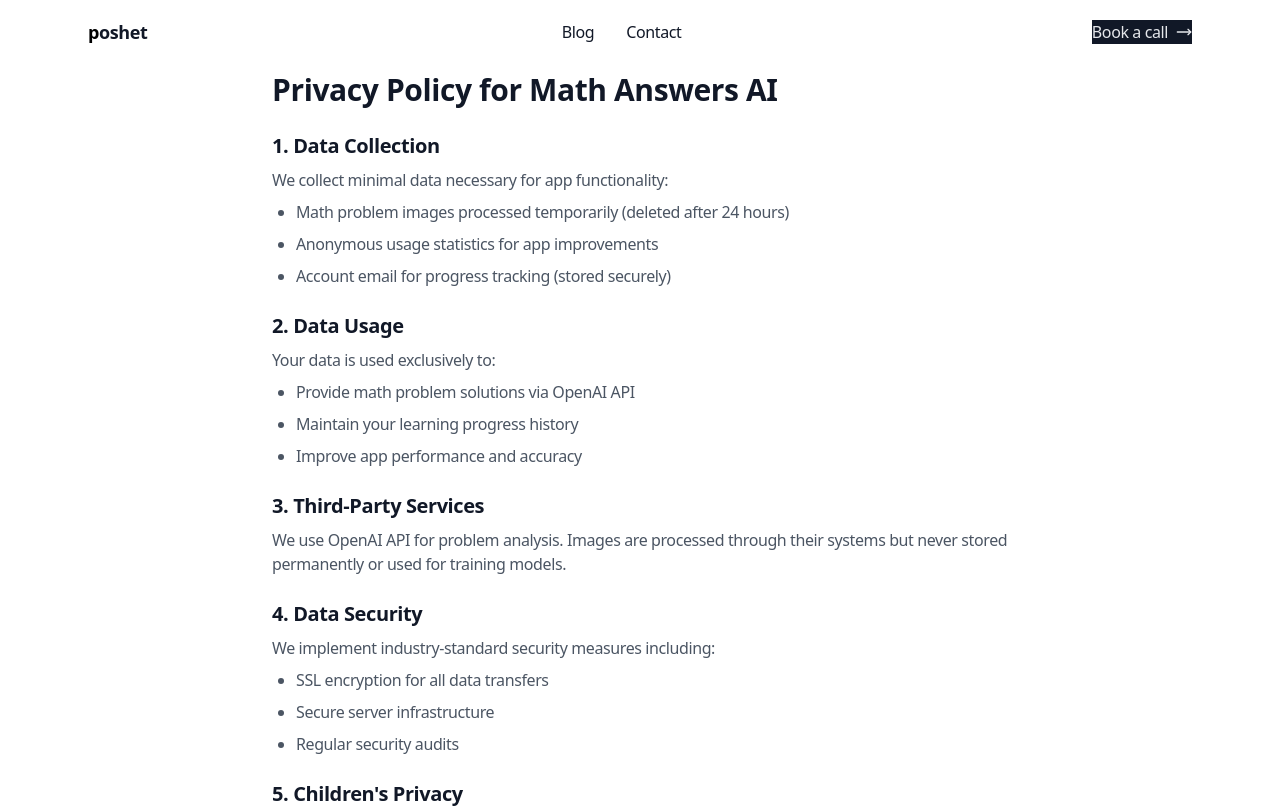
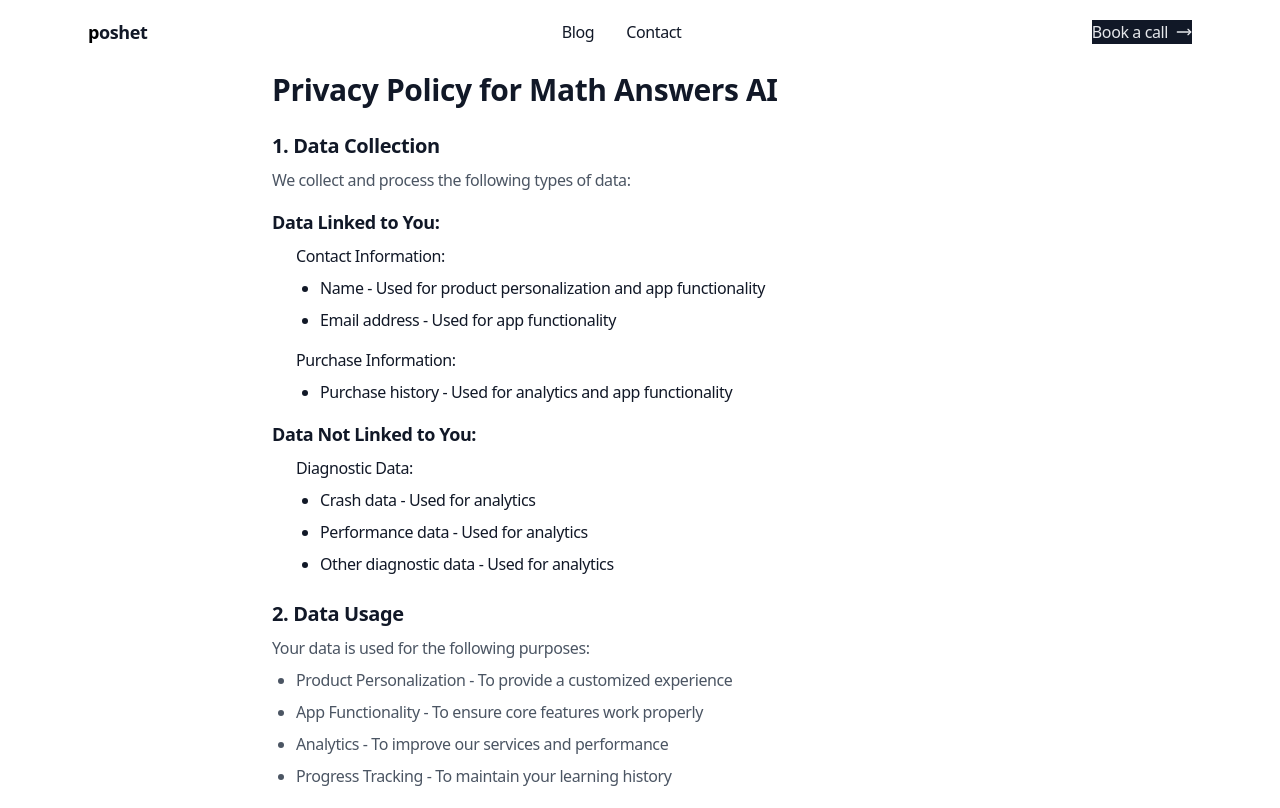
Before and after one commit to ybaha/poshet.co, a Next.js app: page /apps/math/privacy in a window 1280 px wide. Shown: the top 808 px of the page. Built offline with nearby package versions, Linux system fonts and the light colour scheme.

Commit message:
update privacy

```diff
--- a/app/apps/math/privacy/page.tsx
+++ b/app/apps/math/privacy/page.tsx
@@ -16,26 +16,53 @@ export default function PrivacyPage() {
         <section>
           <h2 className="text-xl font-semibold mb-2">1. Data Collection</h2>
           <p className="text-gray-600">
-            We collect minimal data necessary for app functionality:
-            <ul className="list-disc pl-6 mt-2 space-y-2">
+            We collect and process the following types of data:
+          </p>
+
+          <h3 className="text-lg font-semibold mt-4 mb-2">
+            Data Linked to You:
+          </h3>
+          <div className="pl-6">
+            <h4 className="font-medium mb-2">Contact Information:</h4>
+            <ul className="list-disc pl-6 space-y-2">
               <li>
-                Math problem images processed temporarily (deleted after 24
-                hours)
+                Name - Used for product personalization and app functionality
               </li>
-              <li>Anonymous usage statistics for app improvements</li>
-              <li>Account email for progress tracking (stored securely)</li>
+              <li>Email address - Used for app functionality</li>
             </ul>
-          </p>
+
+            <h4 className="font-medium mt-4 mb-2">Purchase Information:</h4>
+            <ul className="list-disc pl-6 space-y-2">
+              <li>
+                Purchase history - Used for analytics and app functionality
+              </li>
+            </ul>
+          </div>
+
+          <h3 className="text-lg font-semibold mt-4 mb-2">
+            Data Not Linked to You:
+          </h3>
+          <div className="pl-6">
+            <h4 className="font-medium mb-2">Diagnostic Data:</h4>
+            <ul className="list-disc pl-6 space-y-2">
+              <li>Crash data - Used for analytics</li>
+              <li>Performance data - Used for analytics</li>
+              <li>Other diagnostic data - Used for analytics</li>
+            </ul>
+          </div>
         </section>
 
         <section>
           <h2 className="text-xl font-semibold mb-2">2. Data Usage</h2>
           <p className="text-gray-600">
-            Your data is used exclusively to:
+            Your data is used for the following purposes:
             <ul className="list-disc pl-6 mt-2 space-y-2">
-              <li>Provide math problem solutions via OpenAI API</li>
-              <li>Maintain your learning progress history</li>
-              <li>Improve app performance and accuracy</li>
+              <li>
+                Product Personalization - To provide a customized experience
+              </li>
+              <li>App Functionality - To ensure core features work properly</li>
+              <li>Analytics - To improve our services and performance</li>
+              <li>Progress Tracking - To maintain your learning history</li>
             </ul>
           </p>
         </section>
```
